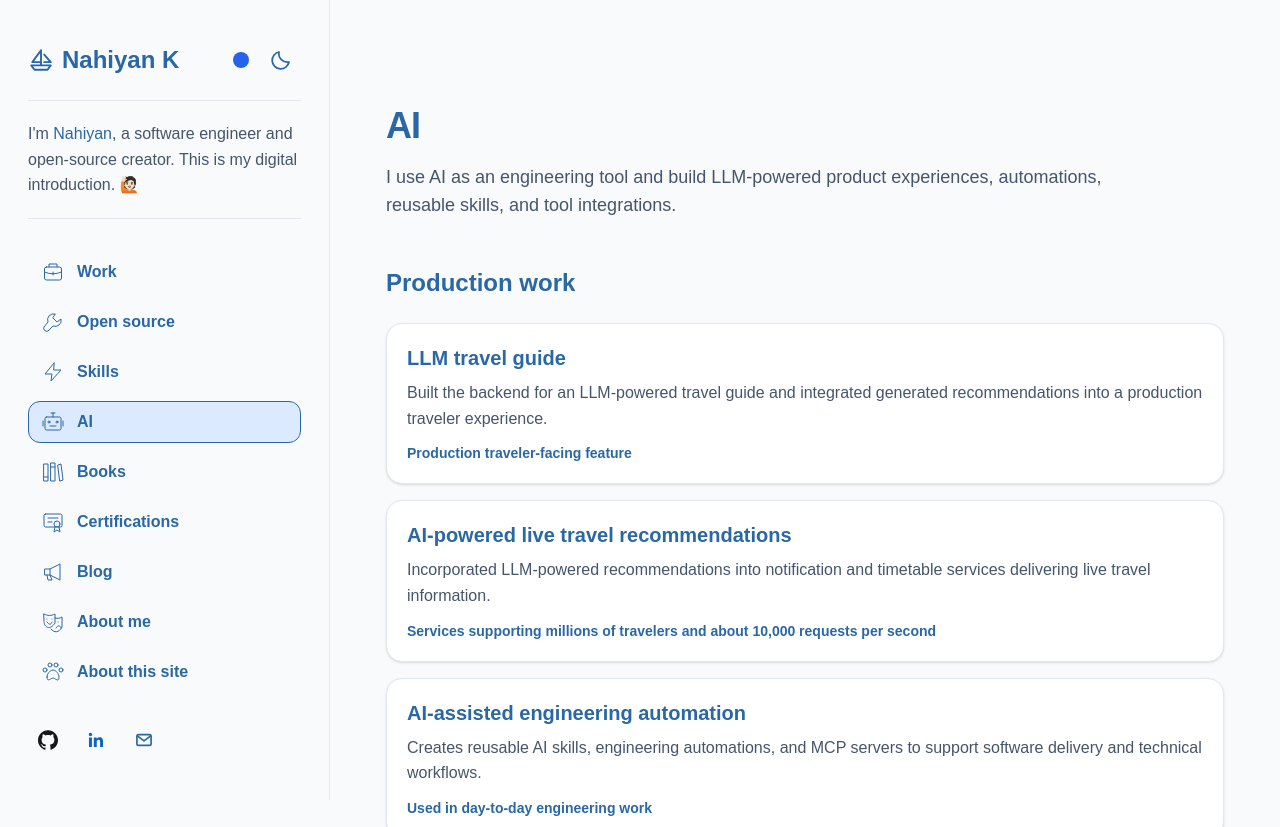
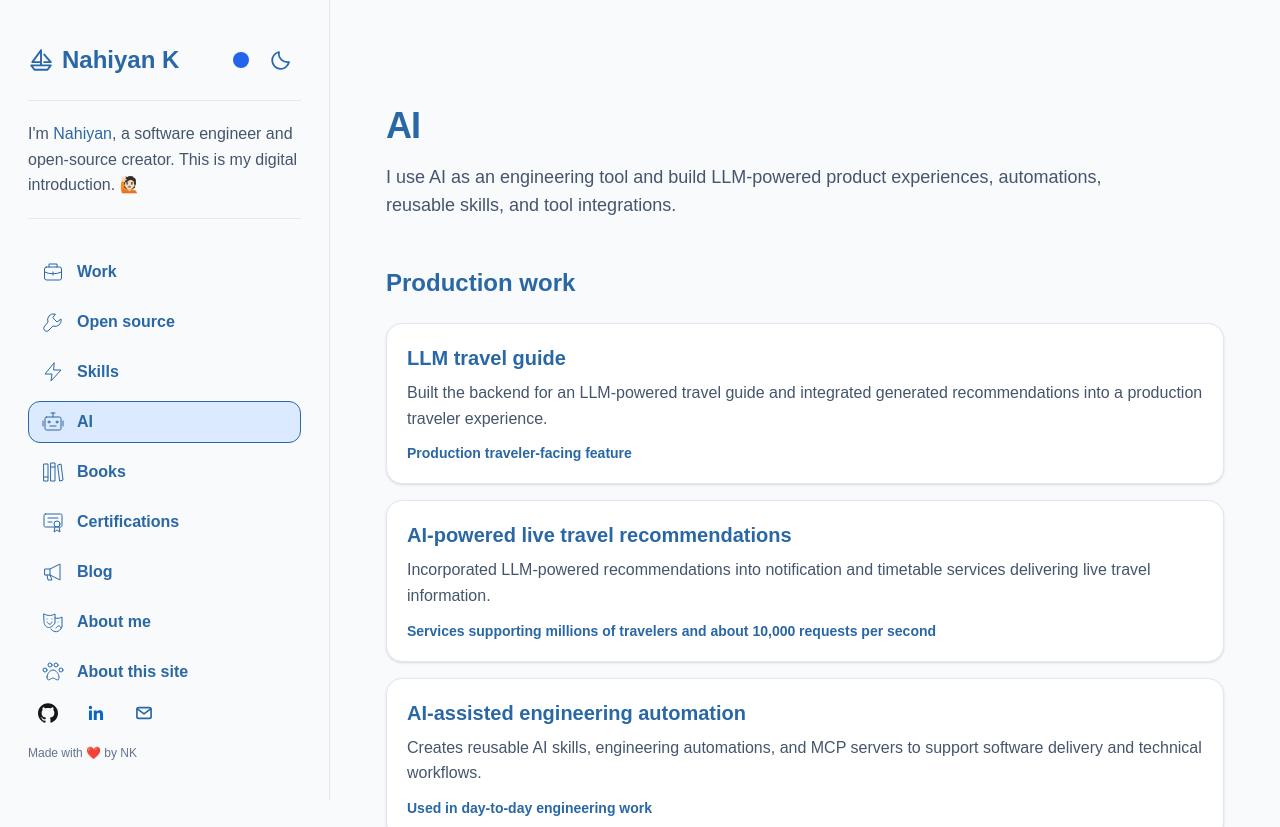
Before and after one commit to ayonious/oyon-portfolio, a Next.js app: page /ai in a window 1280 px wide. Shown: the top 827 px of the page. Built offline with nearby package versions, Linux system fonts and the light colour scheme.

Commit message:
style: add sidebar creation credit

```diff
--- a/components/ProfileSidebar.tsx
+++ b/components/ProfileSidebar.tsx
@@ -94,7 +94,8 @@ export default function ProfileSidebar() {
           })}
         </nav>
 
-        <div className="mt-8 flex gap-2 lg:mt-auto">
+        <div className="mt-8 lg:mt-auto">
+          <div className="flex gap-2">
             {sidebarContent.socialLinks.map((link) => (
               <a
                 key={link.url}
@@ -119,6 +120,10 @@ export default function ProfileSidebar() {
               </a>
             ))}
           </div>
+          <p className="mt-3 text-xs text-slate-500 dark:text-slate-400">
+            {sidebarContent.footerCredit}
+          </p>
+        </div>
       </div>
     </aside>
   );
--- a/config/siteContent.ts
+++ b/config/siteContent.ts
@@ -55,6 +55,7 @@ export const sidebarContent = {
     },
     { label: "Mail", url: "/about#contact" },
   ],
+  footerCredit: "Made with ❤️ by NK",
 };
 
 export const aboutContent = {
```
Lines whose indentation alone changed are shown as unchanged.
